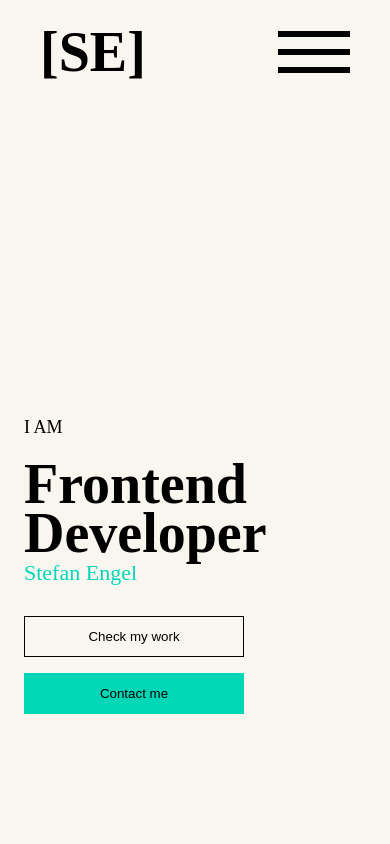
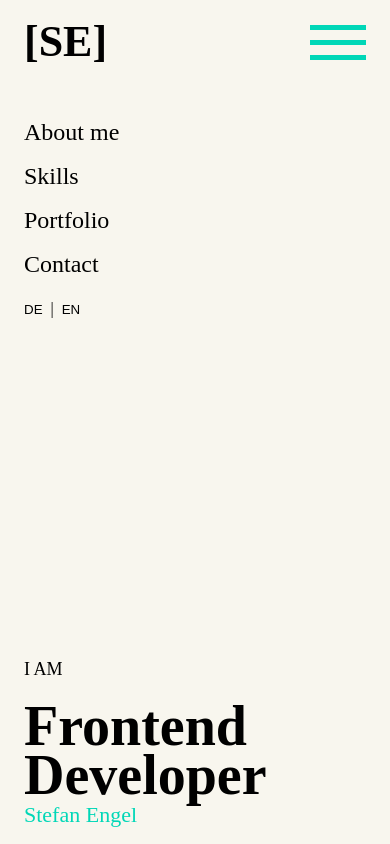
Before and after one commit to NPausC/Portfolio, an Angular app: page / in a window 390 px wide. Both pictures are taken after a click on the button "Open menu". Shown: the top 844 px of the page. Built offline with nearby package versions, Linux system fonts and the light colour scheme.

Commit message:
style: add active state for header menu button

```diff
--- a/src/app/components/header/header.html
+++ b/src/app/components/header/header.html
@@ -4,10 +4,32 @@
       <span class="header__logo-text">[SE]</span>
     </a>
 
-    <button class="header__menu-button" type="button" aria-label="Open menu">
+    <button
+      class="header__menu-button" [class.header__menu-button--open]="menuIsOpen"
+      type="button"
+      [attr.aria-label]="menuIsOpen ? 'Close menu' : 'Open menu'"
+      (click)="toggleMenu()"
+    >
       <span class="header__menu-line"></span>
       <span class="header__menu-line"></span>
       <span class="header__menu-line"></span>
     </button>
   </div>
+
+  <div class="header__menu-overlay" [class.header__menu-overlay--open]="menuIsOpen">
+    <div class="page-container header__menu-content">
+      <nav class="header__menu-nav">
+        <a class="header__menu-link" href="#about-me" (click)="toggleMenu()">About me</a>
+        <a class="header__menu-link" href="#skills" (click)="toggleMenu()">Skills</a>
+        <a class="header__menu-link" href="#portfolio" (click)="toggleMenu()">Portfolio</a>
+        <a class="header__menu-link" href="#contact" (click)="toggleMenu()">Contact</a>
+      </nav>
+
+      <div class="header__language-switch">
+        <button class="header__language-button" type="button">DE</button>
+        <span class="header__language-divider">|</span>
+        <button class="header__language-button" type="button">EN</button>
+      </div>
+    </div>
+  </div>
 </header>
--- a/src/app/components/header/header.scss
+++ b/src/app/components/header/header.scss
@@ -1,4 +1,5 @@
 .header {
+  position: relative;
   padding: 24px 40px;
   background-color: #f8f6ee;
 }
@@ -37,4 +38,90 @@
   width: 72px;
   height: 6px;
   background-color: #000000;
+  transition: background-color 0.2s ease, transform 0.2s ease;
 }
+
+.header__menu-button:hover .header__menu-line {
+  background-color: #00d7b7;
+}
+
+.header__menu-button--open .header__menu-line {
+  background-color: #00d7b7;
+}
+
+.header__menu-overlay {
+  display: none;
+}
+
+.header__menu-overlay--open {
+  display: block;
+  padding-top: 48px;
+}
+
+.header__menu-content {
+  display: flex;
+  justify-content: space-between;
+  align-items: flex-start;
+  gap: 40px;
+  padding: 40px 0 24px;
+}
+
+.header__menu-nav {
+  display: flex;
+  flex-direction: column;
+  gap: 20px;
+}
+
+.header__menu-link {
+  color: #000000;
+  font-size: 32px;
+  line-height: 1;
+  text-decoration: none;
+}
+
+.header__language-switch {
+  display: flex;
+  align-items: center;
+  gap: 8px;
+}
+
+.header__language-button {
+  padding: 0;
+  border: none;
+  background-color: transparent;
+  color: #000000;
+  cursor: pointer;
+}
+
+@media (max-width: 992px) {
+  .header {
+    padding: 20px 24px;
+  }
+
+  .header__logo-text {
+    font-size: 44px;
+  }
+
+  .header__menu-button {
+    gap: 10px;
+  }
+
+  .header__menu-line {
+    width: 56px;
+    height: 5px;
+  }
+
+  .header__menu-overlay--open {
+    padding-top: 32px;
+  }
+
+  .header__menu-content {
+    flex-direction: column;
+    gap: 24px;
+    padding: 24px 0 8px;
+  }
+
+  .header__menu-link {
+    font-size: 24px;
+  }
+}
--- a/src/app/components/header/header.ts
+++ b/src/app/components/header/header.ts
@@ -7,5 +7,9 @@ import { Component } from '@angular/core';
   styleUrl: './header.scss',
 })
 export class Header {
+  menuIsOpen = false;
 
+  toggleMenu(): void {
+    this.menuIsOpen = !this.menuIsOpen;
+  }
 }
```
